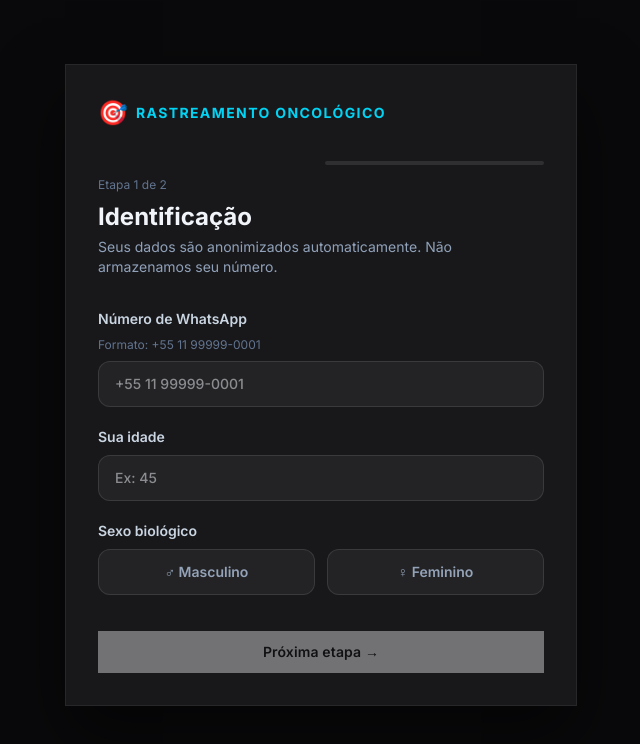
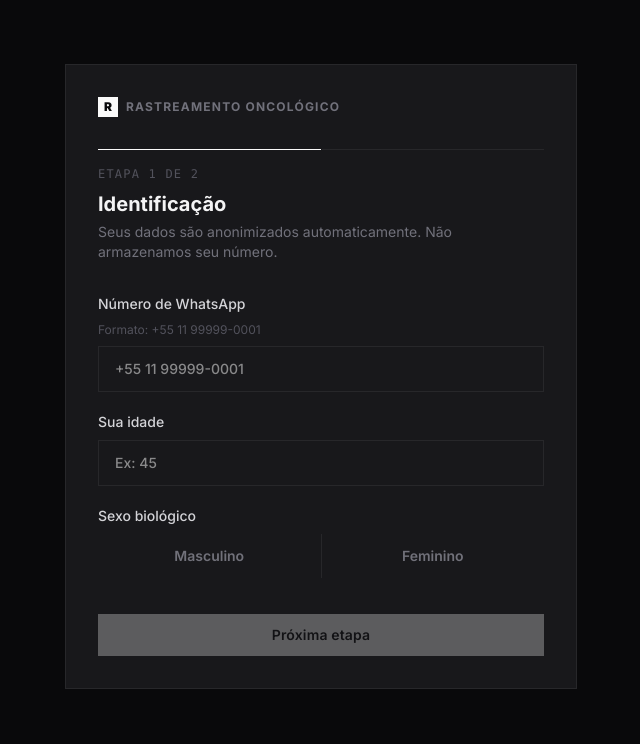
Before and after one commit to gabrielquixabeira96-tec/antigravity-app, a Next.js app: page /rastrear in a window 1280 px wide. Shown: the top 744 px of the page, without its empty margins (319-959 px from the left). Built offline with nearby package versions, Linux system fonts and the light colour scheme.

Commit message:
feat: add app/rastrear/page.tsx

```diff
--- a/app/rastrear/page.tsx
+++ b/app/rastrear/page.tsx
@@ -52,10 +52,10 @@ function Field({
 }) {
   return (
     <div className="mb-5">
-      <label className="block text-sm font-semibold text-slate-300 mb-2">
+      <label className="block text-sm font-medium text-zinc-300 mb-2">
         {label}
       </label>
-      {hint && <p className="text-xs text-slate-500 mb-2">{hint}</p>}
+      {hint && <p className="text-xs text-zinc-600 mb-2">{hint}</p>}
       {children}
     </div>
   )
@@ -79,16 +79,18 @@ function Select({
       id={id}
       value={value}
       onChange={(e) => onChange(e.target.value)}
-      className="w-full px-4 py-3 rounded-xl text-sm font-medium transition-all"
+      className="w-full px-4 py-3 text-sm font-medium transition-all"
       style={{
-        background: 'rgba(255,255,255,0.05)',
-        border: '1px solid rgba(255,255,255,0.1)',
-        color: value ? '#f1f5f9' : '#64748b',
+        background: '#18181b',
+        border: '1px solid #27272a',
+        color: value ? '#fafafa' : '#52525b',
+        borderRadius: 0,
+        outline: 'none',
       }}
     >
-      <option value="" disabled>{placeholder}</option>
+      <option value="" disabled style={{ background: '#18181b', color: '#52525b' }}>{placeholder}</option>
       {options.map((o) => (
-        <option key={o.value} value={o.value} style={{ background: '#0d1b2a' }}>
+        <option key={o.value} value={o.value} style={{ background: '#18181b', color: '#fafafa' }}>
           {o.label}
         </option>
       ))}
@@ -116,11 +118,13 @@ function Input({
       value={value}
       onChange={(e) => onChange(e.target.value)}
       placeholder={placeholder}
-      className="w-full px-4 py-3 rounded-xl text-sm font-medium"
+      className="w-full px-4 py-3 text-sm font-medium"
       style={{
-        background: 'rgba(255,255,255,0.05)',
-        border: '1px solid rgba(255,255,255,0.1)',
-        color: '#f1f5f9',
+        background: '#18181b',
+        border: '1px solid #27272a',
+        color: '#fafafa',
+        borderRadius: 0,
+        outline: 'none',
       }}
     />
   )
@@ -238,18 +242,18 @@ export default function RastrearPage() {
   if (step === 'enviando') {
     return (
       <PageWrapper>
-        <div className="text-center py-20">
-          <div className="text-5xl mb-6 animate-float">🔬</div>
-          <h2 className="text-2xl font-bold text-slate-100 mb-3">Analisando seu perfil...</h2>
-          <p className="text-slate-400 text-sm">
-            Aplicando critérios clínicos INCA 2024 e USPSTF
+        <div className="text-center py-16">
+          <div className="w-6 h-6 border border-zinc-600 mx-auto mb-6 animate-pulse" />
+          <h2 className="text-xl font-bold text-zinc-100 mb-3">Analisando perfil clínico</h2>
+          <p className="text-zinc-500 text-sm">
+            Aplicando critérios INCA 2024 e USPSTF
           </p>
-          <div className="mt-8 flex justify-center gap-2">
+          <div className="mt-8 flex justify-center gap-1.5">
             {[0, 1, 2].map((i) => (
               <div
                 key={i}
-                className="w-3 h-3 rounded-full bg-cyan-400"
-                style={{ animation: `pulse 1.2s ease-in-out ${i * 0.2}s infinite` }}
+                className="w-1.5 h-1.5 bg-zinc-600"
+                style={{ animation: `blink 1.2s ease-in-out ${i * 0.2}s infinite` }}
               />
             ))}
           </div>
@@ -261,10 +265,15 @@ export default function RastrearPage() {
   if (step === 'erro') {
     return (
       <PageWrapper>
-        <div className="text-center py-16">
-          <div className="text-5xl mb-4">⚠️</div>
-          <h2 className="text-xl font-bold text-red-400 mb-3">Ocorreu um erro</h2>
-          <p className="text-slate-400 text-sm mb-6">{erroMsg}</p>
+        <div className="text-center py-14">
+          <div
+            className="inline-block px-3 py-1 text-xs font-bold font-mono uppercase tracking-widest mb-5"
+            style={{ background: 'rgba(239,68,68,0.07)', color: '#fca5a5', border: '1px solid rgba(239,68,68,0.18)' }}
+          >
+            Erro
+          </div>
+          <h2 className="text-lg font-bold text-zinc-200 mb-3">Ocorreu um problema</h2>
+          <p className="text-zinc-500 text-sm mb-7">{erroMsg}</p>
           <button
             id="btn-tentar-novamente"
             onClick={() => { setStep('identificacao'); setErroMsg('') }}
@@ -313,25 +322,22 @@ export default function RastrearPage() {
             </Field>
 
             <Field label="Sexo biológico">
-              <div className="flex gap-3">
+              <div className="flex gap-px bg-zinc-800">
                 {(['MASCULINO', 'FEMININO'] as const).map((s) => (
                   <button
                     key={s}
                     type="button"
                     id={`btn-sexo-${s.toLowerCase()}`}
                     onClick={() => set('sexo_biologico')(s)}
-                    className="flex-1 py-3 rounded-xl text-sm font-semibold transition-all"
+                    className="flex-1 py-3 text-sm font-semibold transition-all"
                     style={{
-                      background: form.sexo_biologico === s
-                        ? 'var(--gradient-teal)'
-                        : 'rgba(255,255,255,0.05)',
-                      color: form.sexo_biologico === s ? '#0a0f1e' : '#94a3b8',
-                      border: form.sexo_biologico === s
-                        ? 'none'
-                        : '1px solid rgba(255,255,255,0.1)',
+                      background: form.sexo_biologico === s ? '#fafafa' : '#18181b',
+                      color: form.sexo_biologico === s ? '#09090b' : '#71717a',
+                      border: 'none',
+                      cursor: 'pointer',
                     }}
                   >
-                    {s === 'MASCULINO' ? '♂ Masculino' : '♀ Feminino'}
+                    {s === 'MASCULINO' ? 'Masculino' : 'Feminino'}
                   </button>
                 ))}
               </div>
@@ -343,12 +349,8 @@ export default function RastrearPage() {
               className="btn-primary w-full justify-center mt-4"
               disabled={!form.whatsapp || !form.idade || !form.sexo_biologico}
               onClick={() => setStep('questionario')}
-              style={{
-                opacity: (!form.whatsapp || !form.idade || !form.sexo_biologico) ? 0.4 : 1,
-                cursor: (!form.whatsapp || !form.idade || !form.sexo_biologico) ? 'not-allowed' : 'pointer',
-              }}
             >
-              Próxima etapa →
+              Próxima etapa
             </button>
           </div>
         )}
@@ -364,7 +366,7 @@ export default function RastrearPage() {
             />
 
             {/* Tabagismo */}
-            <SectionTitle>🚬 Tabagismo</SectionTitle>
+            <SectionTitle>Tabagismo</SectionTitle>
 
             <Field label="Você fuma ou fumou?">
               <Select
@@ -396,7 +398,7 @@ export default function RastrearPage() {
             )}
 
             {/* Histórico familiar */}
-            <SectionTitle>👨‍👩‍👧 Histórico Familiar</SectionTitle>
+            <SectionTitle>Histórico Familiar</SectionTitle>
 
             <Field label="Algum familiar próximo (pais, irmãos) teve câncer?">
               <Select id="sel-hist-familiar" value={form.historico_familiar_cancer} onChange={set('historico_familiar_cancer')} options={simNaoOpts} />
@@ -408,7 +410,7 @@ export default function RastrearPage() {
             )}
 
             {/* Exames anteriores */}
-            <SectionTitle>🩺 Exames Anteriores</SectionTitle>
+            <SectionTitle>Exames Anteriores</SectionTitle>
 
             <Field label="Quando foi seu último exame de sangue oculto nas fezes / colonoscopia?">
               <Select id="sel-colonoscopia" value={form.ultima_colonoscopia} onChange={set('ultima_colonoscopia')} options={[
@@ -455,7 +457,7 @@ export default function RastrearPage() {
             )}
 
             {/* Outros fatores */}
-            <SectionTitle>☀️ Outros Fatores de Risco</SectionTitle>
+            <SectionTitle>Outros Fatores de Risco</SectionTitle>
 
             <Field label="Tem exposição solar intensa e frequente (trabalho ao ar livre, etc.)?">
               <Select id="sel-solar" value={form.exposicao_solar_cronica} onChange={set('exposicao_solar_cronica')} options={simNaoOpts} />
@@ -473,21 +475,21 @@ export default function RastrearPage() {
               <Select id="sel-raca" value={form.raca_negra} onChange={set('raca_negra')} options={simNaoOpts} />
             </Field>
 
-            <div className="flex gap-3 mt-6">
+            <div className="flex gap-2 mt-6">
               <button
                 id="btn-voltar"
                 type="button"
                 className="btn-secondary flex-1 justify-center"
                 onClick={() => setStep('identificacao')}
               >
-                ← Voltar
+                Voltar
               </button>
               <button
                 id="btn-enviar-questionario"
                 type="submit"
                 className="btn-primary flex-1 justify-center"
               >
-                🔬 Ver meu rastreamento
+                Ver rastreamento
               </button>
             </div>
           </div>
@@ -503,17 +505,13 @@ export default function RastrearPage() {
 
 function PageWrapper({ children }: { children: React.ReactNode }) {
   return (
-    <main
-      className="min-h-screen flex items-start justify-center py-12 px-4"
-      style={{ background: 'var(--gradient-hero)' }}
-    >
-      <div
-        className="w-full max-w-lg glass-card p-8 mt-4"
-        style={{ boxShadow: '0 32px 64px rgba(0,0,0,0.5)' }}
-      >
+    <main className="min-h-screen bg-zinc-950 flex items-start justify-center py-12 px-4">
+      <div className="w-full max-w-lg glass-card p-8 mt-4">
         <div className="flex items-center gap-2 mb-8">
-          <span className="text-2xl">🎯</span>
-          <span className="text-sm font-bold text-cyan-400 uppercase tracking-widest">
+          <div className="w-5 h-5 bg-zinc-50 flex items-center justify-center shrink-0">
+            <span className="text-zinc-950 font-black text-xs select-none">R</span>
+          </div>
+          <span className="text-xs font-bold text-zinc-500 uppercase tracking-widest">
             Rastreamento Oncológico
           </span>
         </div>
@@ -528,29 +526,29 @@ function StepHeader({ step, total, title, subtitle }: {
 }) {
   return (
     <div className="mb-8">
-      <div className="flex items-center gap-2 mb-3">
+      <div className="flex items-center gap-px mb-4">
         {Array.from({ length: total }).map((_, i) => (
           <div
             key={i}
-            className="h-1 flex-1 rounded-full transition-all"
+            className="h-px flex-1 transition-all"
             style={{
-              background: i < step
-                ? 'var(--gradient-teal)'
-                : 'rgba(255,255,255,0.1)',
+              background: i < step ? '#fafafa' : '#27272a',
             }}
           />
         ))}
       </div>
-      <p className="text-xs text-slate-500 mb-2">Etapa {step} de {total}</p>
-      <h1 className="text-2xl font-bold text-slate-100 mb-1">{title}</h1>
-      <p className="text-sm text-slate-400">{subtitle}</p>
+      <p className="text-xs text-zinc-600 font-mono mb-2 uppercase tracking-widest">
+        Etapa {step} de {total}
+      </p>
+      <h1 className="text-xl font-bold text-zinc-100 mb-1">{title}</h1>
+      <p className="text-sm text-zinc-500">{subtitle}</p>
     </div>
   )
 }
 
 function SectionTitle({ children }: { children: React.ReactNode }) {
   return (
-    <p className="text-xs font-bold text-slate-500 uppercase tracking-widest mt-7 mb-4 border-t border-slate-800 pt-5">
+    <p className="text-xs font-bold text-zinc-600 uppercase tracking-widest mt-7 mb-4 border-t border-zinc-800 pt-5">
       {children}
     </p>
   )
```
